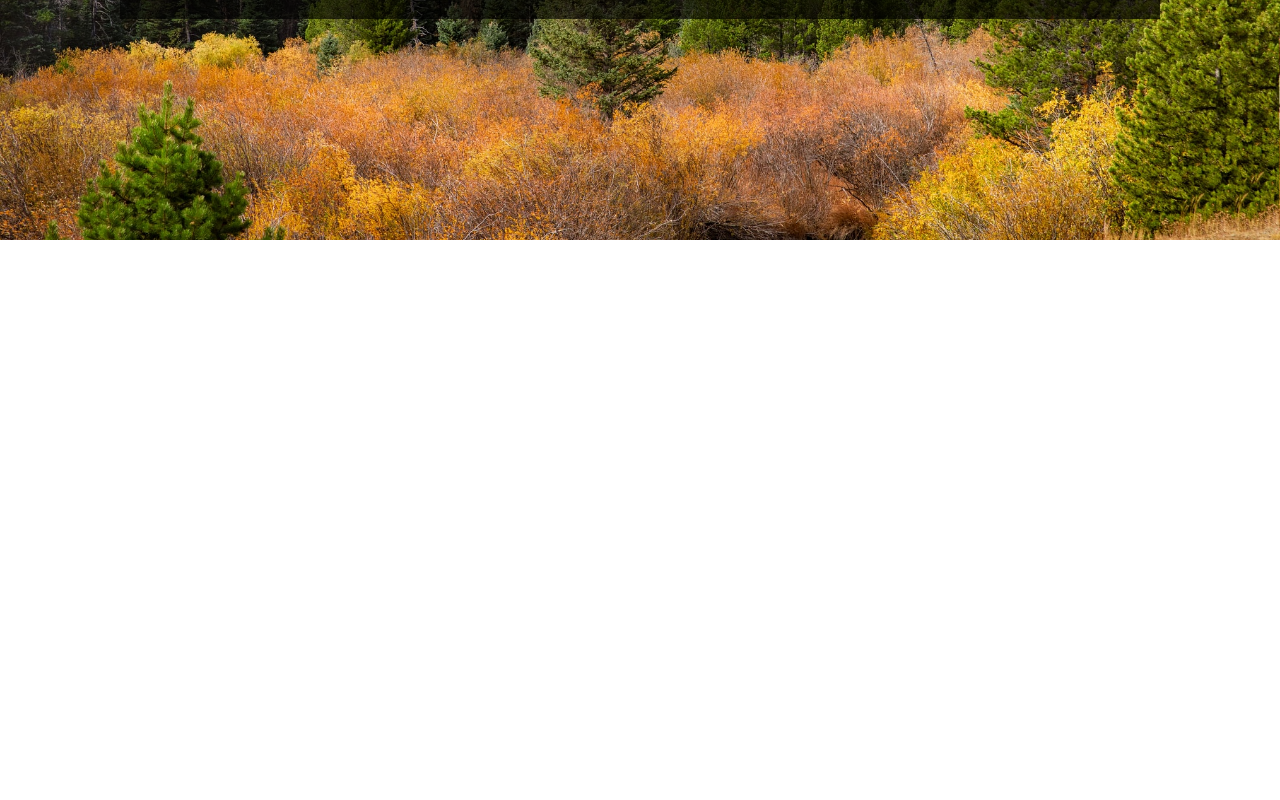
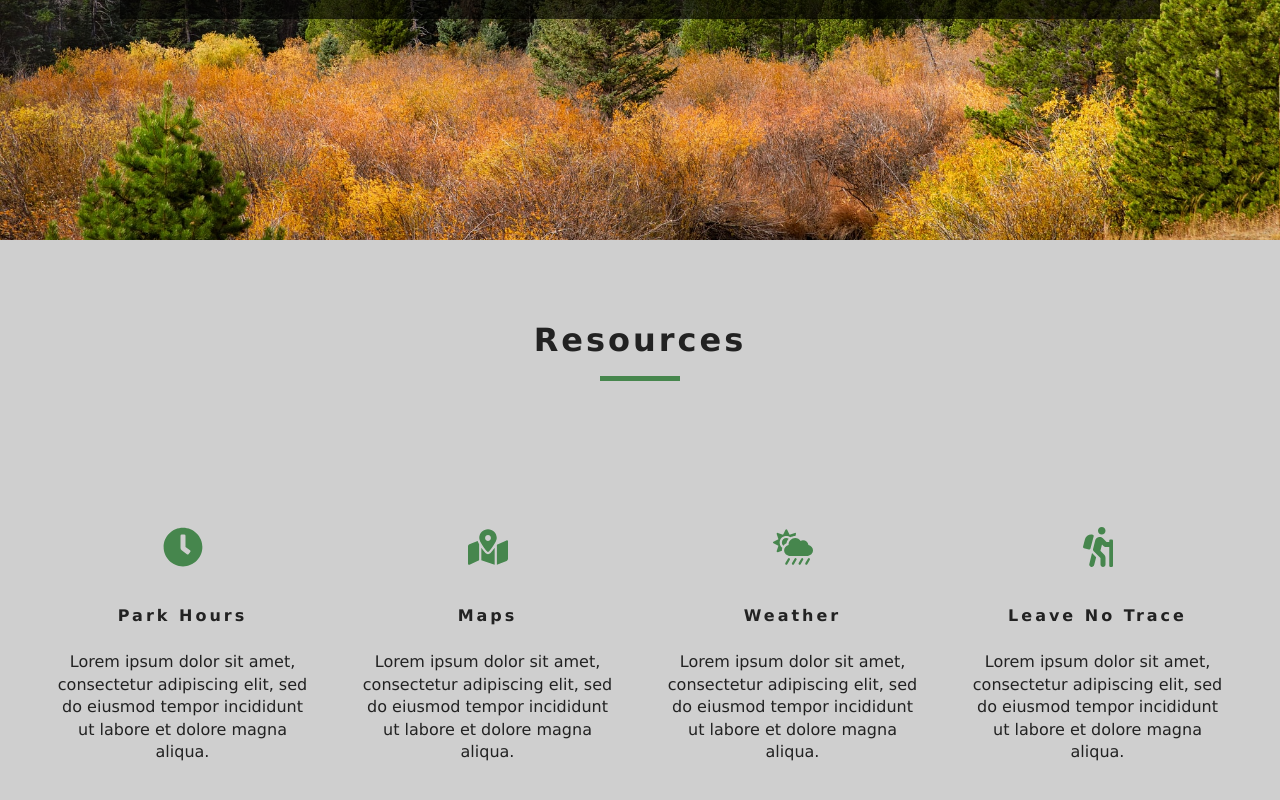
Before and after one commit to MattLong34/rocky-mountain-reservations, a React (Create React App) app: page / in a window 1280 px wide. Shown: the part 560-1360 px from the top of the page. Before the commit the page ends 800 px from the top, so only its background shows below. Built offline with nearby package versions, Linux system fonts and the light colour scheme.

Commit message:
add resources compnent

```diff
--- a/src/App.css
+++ b/src/App.css
@@ -99,6 +99,7 @@ h6 {
   width: 100%;
   padding: 0.75rem 2rem;
   background: var(--offWhite);
+  /* background: transparent; */
   z-index: 1;
 }
 .nav-header {
@@ -120,6 +121,7 @@ h6 {
   overflow: hidden;
   transition: var(--mainTransition);
   list-style-type: none;
+  /* margin-left: 500px !important; */
 }
 .nav-links a {
   display: block;
@@ -137,7 +139,7 @@ h6 {
 }
 
 .show-nav {
-  height: 100px;
+  height: 150px;
 }
 @media screen and (min-width: 768px) {
   .nav-btn {
@@ -232,15 +234,15 @@ h6 {
 }
 /* end of Title */
 
-/* services */
-.services {
+/* resources */
+.resources {
   padding: 5rem 0;
 }
-.services {
+.resources {
   background: var(--darkGrey);
   text-align: center;
 }
-.services-center {
+.resources-center {
   width: 90vw;
   margin: 0 auto;
   display: grid;
@@ -248,32 +250,33 @@ h6 {
   grid-row-gap: 2rem;
   grid-column-gap: 50px;
 }
-.service span {
+.resources span {
   display: inline-block;
   color: var(--primaryColor);
   font-size: 2.5rem;
   margin-bottom: 1.5rem;
 }
-.services h6 {
+.resources h6 {
   letter-spacing: var(--mainSpacing);
+  text-transform: capitalize;
 }
-.services p {
+.resources p {
   width: 80%;
   margin: 0 auto;
 }
 @media screen and (min-width: 992px) {
-  .services-center {
+  .resources-center {
     width: 95vw;
     max-width: 1170px;
   }
 }
 
 @media screen and (min-width: 1200px) {
-  .services p {
+  .resources p {
     width: 100%;
   }
 }
-/*end of services */
+/*end of resources */
 /* featured rooms */
 
 .featured-rooms {
--- a/src/components/Navbar.js
+++ b/src/components/Navbar.js
@@ -31,6 +31,9 @@ export default class Navbar extends Component {
                             <Link to="/">Home</Link>
                         </li>
                         <li>
+                            <Link to="/">About</Link>
+                        </li>
+                        <li>
                             <Link to="/trails">Trails</Link>
                         </li>
                     </ul>
--- /dev/null
+++ b/src/components/Resources.js
@@ -0,0 +1,47 @@
+import React, { Component } from 'react'
+import Title from './Title'
+import {FaClock, FaMapMarkedAlt, FaCloudSunRain, FaHiking} from 'react-icons/fa'
+
+export default class Resources extends Component {
+    state={
+        resources:[
+            {
+                icon: <FaClock/>,
+                title: "park hours",
+                info: "Lorem ipsum dolor sit amet, consectetur adipiscing elit, sed do eiusmod tempor incididunt ut labore et dolore magna aliqua."
+            },
+            {
+                icon: <FaMapMarkedAlt/>,
+                title: "maps",
+                info: "Lorem ipsum dolor sit amet, consectetur adipiscing elit, sed do eiusmod tempor incididunt ut labore et dolore magna aliqua."
+            },
+            {
+                icon: <FaCloudSunRain/>,
+                title: "weather",
+                info: "Lorem ipsum dolor sit amet, consectetur adipiscing elit, sed do eiusmod tempor incididunt ut labore et dolore magna aliqua."
+            },
+            {
+                icon: <FaHiking/>,
+                title: "leave no trace",
+                info: "Lorem ipsum dolor sit amet, consectetur adipiscing elit, sed do eiusmod tempor incididunt ut labore et dolore magna aliqua."
+            }
+        ]
+    }
+    render() {
+        return (
+            <section className="resources">
+                <Title title='resources' />
+                <div className="resources-center">
+                    {this.state.resources.map((item, index) => {
+                        return <article key={index} className="resources">
+                            <span>{item.icon}</span>
+                            <h6>{item.title}</h6>
+                            <p>{item.info}</p>
+                        </article>
+                    })}
+                </div>
+
+            </section>
+        )
+    }
+}
--- /dev/null
+++ b/src/components/Title.js
@@ -0,0 +1,10 @@
+import React from 'react'
+
+export default function Title({title}) {
+    return (
+        <div className="section-title">
+            <h4>{title}</h4>
+            <div></div>
+        </div>
+    )
+}
--- a/src/pages/Home.js
+++ b/src/pages/Home.js
@@ -2,13 +2,19 @@ import React from 'react'
 import Hero from '../components/Hero'
 import Banner from '../components/Banner'
 import {Link} from 'react-router-dom'
+import Resources from '../components/Resources'
 
 export default function Home() {
-    return <Hero>
+    return (
+    <>
+    <Hero>
         <Banner title="limited trail capacity" subtitle="reserve your rocky mountain national park experience today">
             <Link to='/trails' className="btn-primary">
                 view trails
             </Link>
         </Banner>
     </Hero>
+    <Resources />
+    </>
+    )
 }
```
